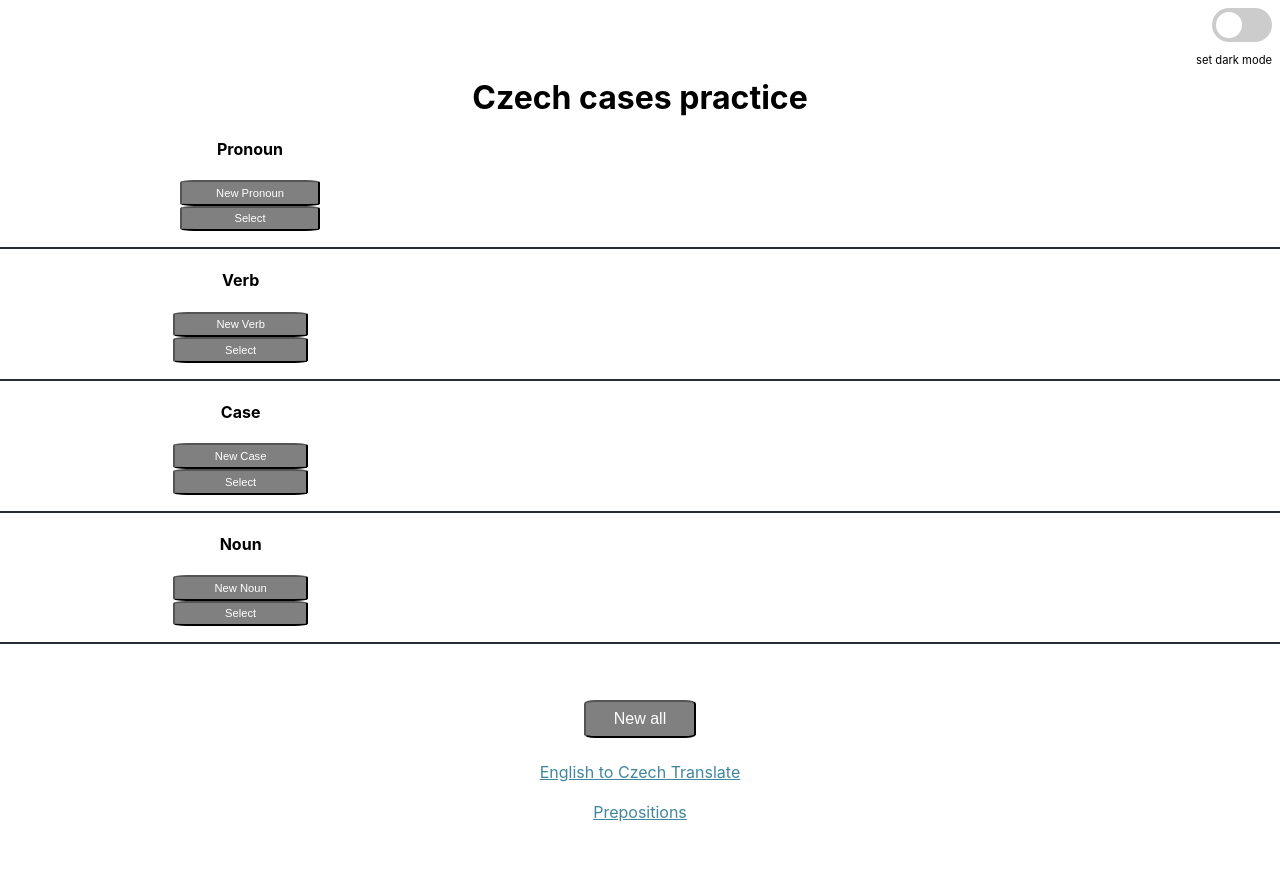
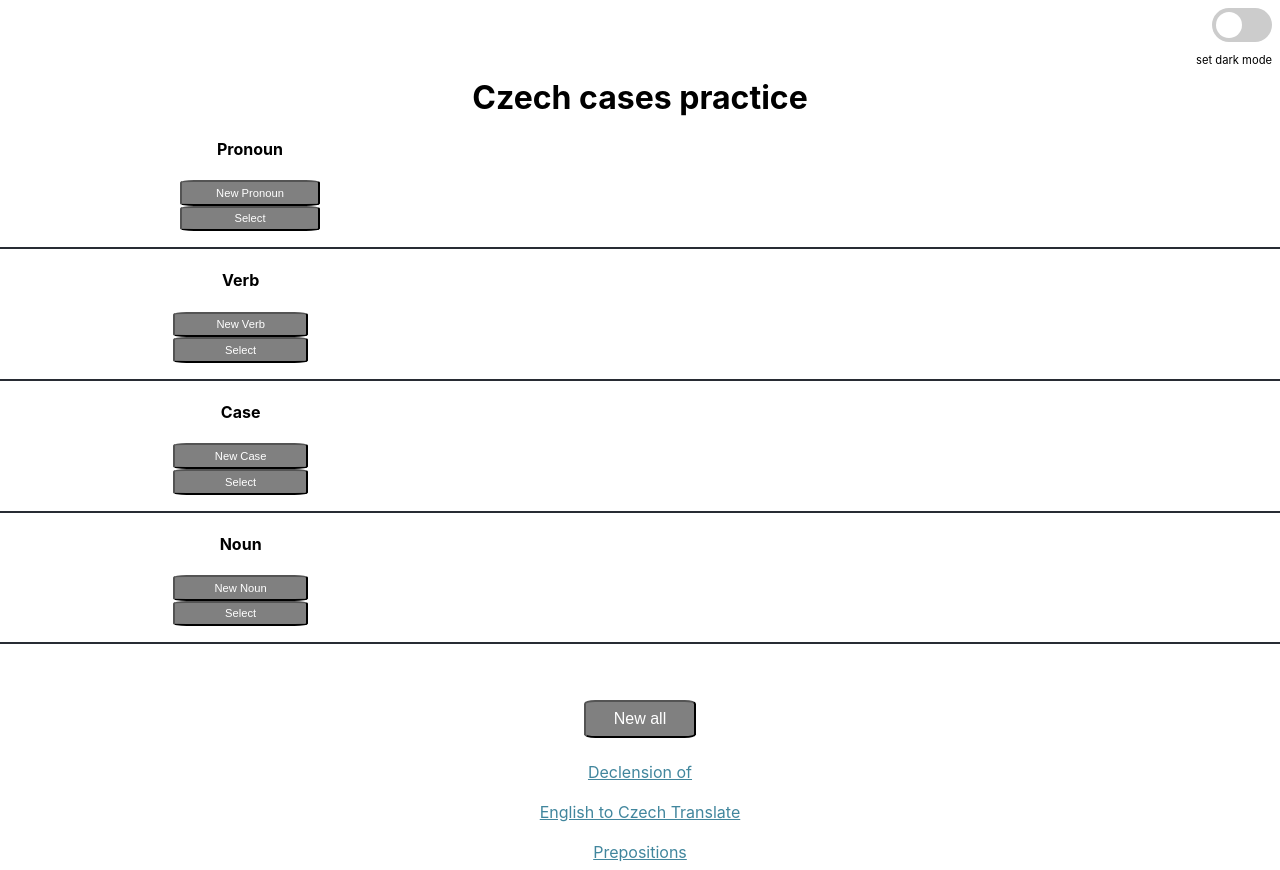
Before and after one commit to garciazapiain/czech-cases-practice, a React (Create React App) app: page / in a window 1280 px wide. Before the commit the page ends 830 px from the top, so only its background shows below. Built offline with nearby package versions, Linux system fonts and the light colour scheme.

Commit message:
added href

```diff
--- a/src/App.js
+++ b/src/App.js
@@ -167,6 +167,8 @@ function App() {
         }
       </div>
       <div className="linksSection">
+        <a target="_blank" href={`https://en.wiktionary.org/wiki/${nounIndex.noun}#Czech`}>Declension of {nounIndex.noun}</a>
+        <br></br>
         <a target="_blank" href="https://www.google.com/search?q=english+to+czech&rlz=1C5CHFA_enCZ1003CZ1004&oq=english+to+czech&aqs=chrome..69i57.2858j0j7&sourceid=chrome&ie=UTF-8">English to Czech Translate</a>
         <br></br>
         <a target="_blank" href="https://www.locallingo.com/czech/grammar/nouns_declension.html">Prepositions</a>
```
